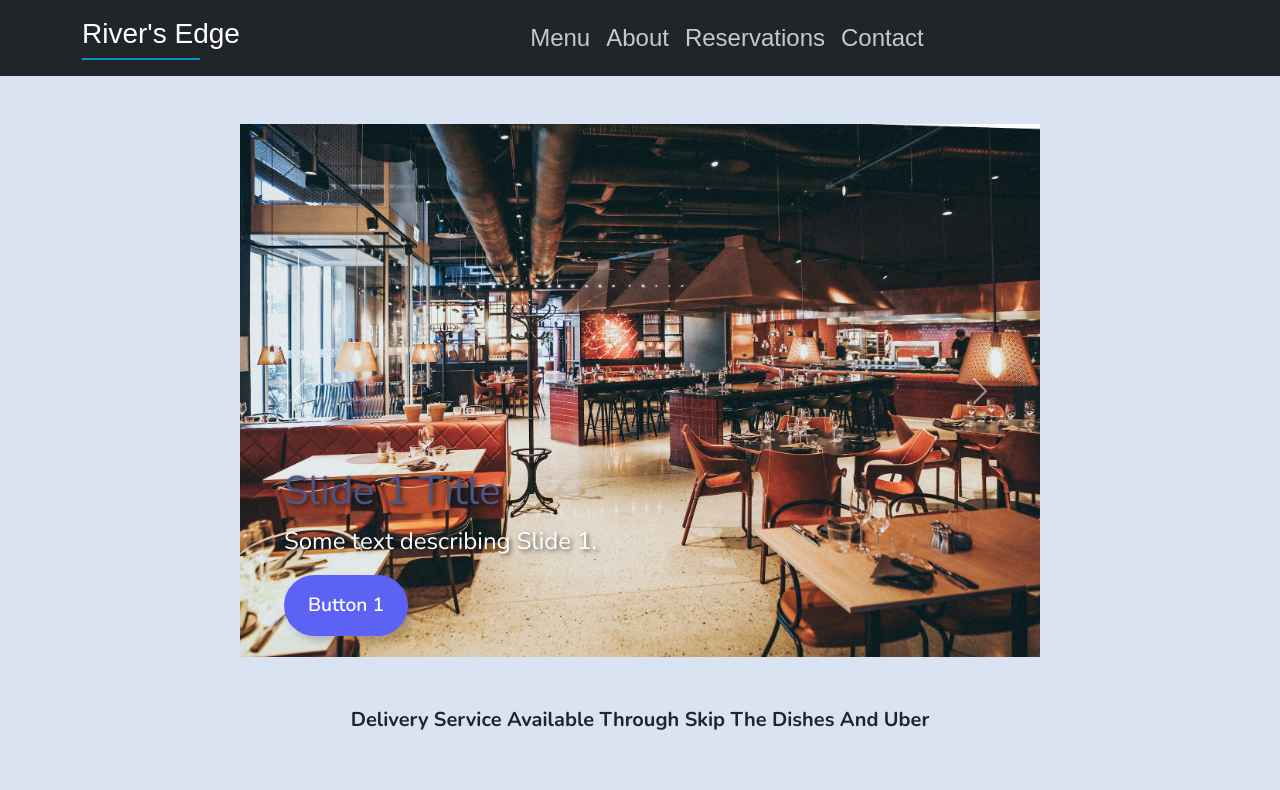
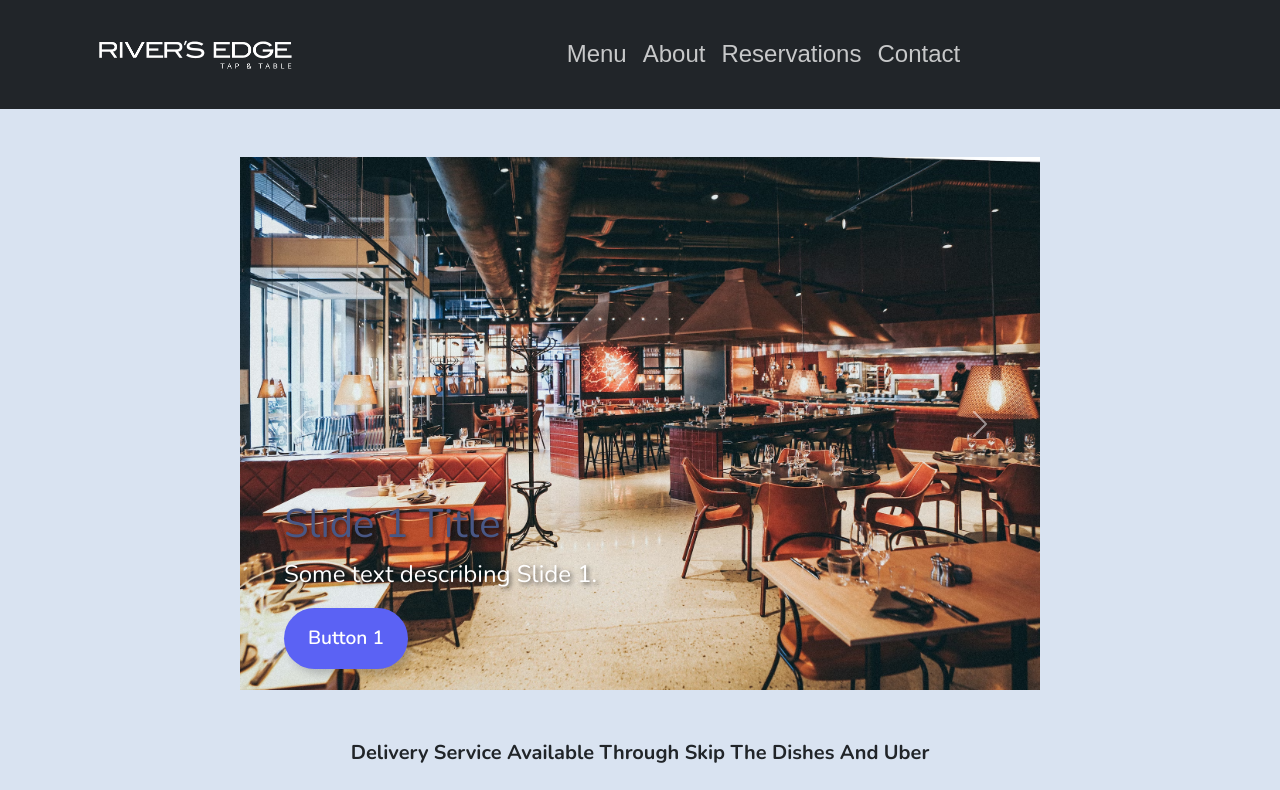
Before and after one commit to paradingwolves/fancy-eatery-website, a React (Create React App) app: page /home in a window 1280 px wide. Shown: the top 790 px of the page. Built offline with nearby package versions, Linux system fonts and the light colour scheme; a web font is replaced by a local one.

Commit message:
updated header

```diff
--- a/src/components/layout/header/Header.css
+++ b/src/components/layout/header/Header.css
@@ -67,3 +67,11 @@
         right: 0;
     }
 }
+
+
+
+
+.logo-img {
+    max-height: 75px; /* Adjust the max-height as needed */
+    margin-right: 10px; /* Adjust the margin as needed */
+}
--- a/src/components/layout/header/Header.jsx
+++ b/src/components/layout/header/Header.jsx
@@ -31,9 +31,10 @@ const Header = () => {
     <header className="bg-dark text-white header-font">
       <div className="container">
         <nav className="navbar navbar-expand-lg navbar-dark">
-          <Link to="/" className="navbar-brand mb-2 fs-3" style={{ position: 'relative' }}>
-            River's Edge<span className="underline"></span>
-          </Link>
+        <Link to="/" className="navbar-brand mb-2 fs-3 d-flex align-items-center">
+          <img src="../images/header.png" alt="" className="logo-img" />
+        </Link>
+
           <button
             className="navbar-toggler"
             type="button"
```
Also changed, not shown: public/images/franks.png, public/images/header.png (added).
